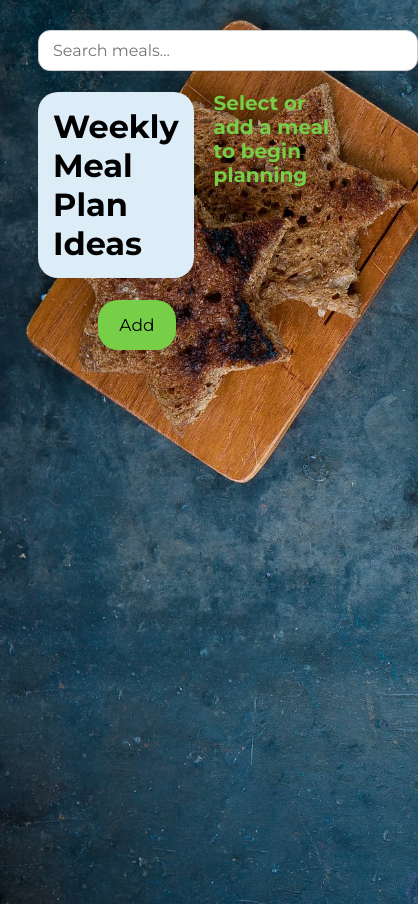
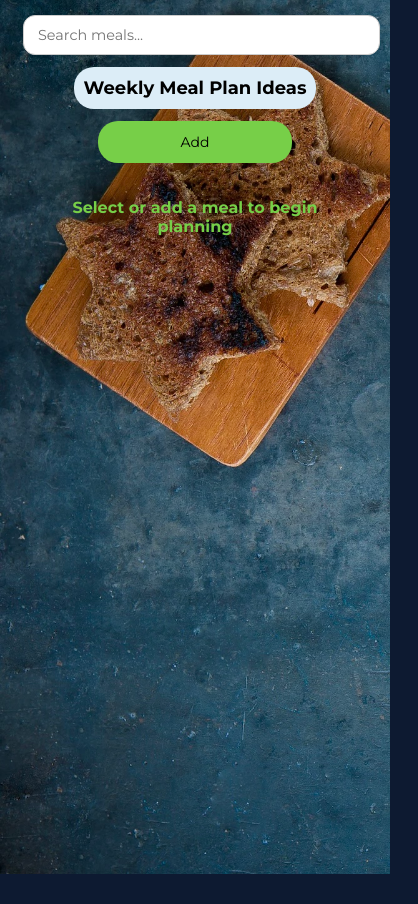
Before and after one commit to elenabztw/week-meal-plan-ideas, a React (Vite) app: page / in a window 390 px wide. Shown: the whole page, 418 px wide, since content can reach past the window. After the commit the page ends 874 px from the top, so only its background shows below. Built offline with nearby package versions, Linux system fonts and the light colour scheme.

Commit message:
Update App.css

```diff
--- a/src/App.css
+++ b/src/App.css
@@ -108,3 +108,168 @@ textarea {
 .field {
     font-size: 13px;
 }
+
+body {
+  background: url(assets/food.jpg);
+  background-size: cover;
+  background-repeat: no-repeat;
+  background-color: rgb(13, 26, 49);
+}
+
+.App {
+  display: flex;
+  flex-direction: column;
+  min-height: 100vh;
+  margin: 30px;
+}
+
+.container {
+  display: flex;
+  justify-content: space-between;
+}
+
+h1 {
+  font-family: "Montserrat", sans-serif;
+  background-color: #dcedf7;
+  border-radius: 20px;
+  padding: 15px;
+}
+
+.btn-add {
+  font-family: "Montserrat", sans-serif;
+  background-color: #77cf48;
+  width: 50%;
+  margin-left: 60px;
+  margin-bottom: 15px;
+  border-radius: 20px;
+  border: none;
+  font-size: 17px;
+  padding: 15px;
+}
+
+.btn-delete {
+  font-family: "Montserrat", sans-serif;
+  background: rgb(13, 26, 49);
+  border-radius: 20px;
+  border: 0;
+  font-size: 10px;
+  font-weight: bolder;
+  color: #fff;
+  padding: 10px;
+}
+
+.search-bar {
+  border-radius: 12px;
+  border: 1px solid #ccc;
+  padding: 10px 14px;
+  font-size: 1rem;
+  font-family: "Montserrat", sans-serif;
+  outline: none;
+  transition: border-color 0.2s;
+  width: 350px;
+}
+
+.whole-plan {
+  width: 60%;
+  margin: 20px;
+  margin-top: 220px;
+}
+
+.myInput {
+  width: 80%;
+  height: 20px;
+  padding: 10px;
+  border-radius: 20px;
+  font-family: "Montserrat", sans-serif;
+}
+
+textarea {
+  display: block;
+  border: 1px solid #ddd;
+  margin-top: 30px;
+  width: 80%;
+  height: 150px;
+  border-radius: 20px;
+  font-family: "Montserrat", sans-serif;
+  padding: 10px;
+}
+
+.selected {
+  background-color: #fad106;
+  padding: 2px 10px;
+  margin: 5px;
+  font-family: "Montserrat", sans-serif;
+}
+
+.default {
+  background-color: #dcedf7;
+  padding: 2px 10px;
+  margin: 5px;
+  font-family: "Montserrat", sans-serif;
+}
+
+.text {
+  color: #77cf48;
+  font-size: 20px;
+  margin: 20px;
+  font-weight: bolder;
+  font-family: "Montserrat", sans-serif;
+}
+
+.field {
+  font-size: 13px;
+}
+
+/* ---------- Mobile Responsive Styles ---------- */
+@media (max-width: 768px) {
+  .App {
+    margin: 15px;
+  }
+
+  .container {
+    flex-direction: column;
+    align-items: center;
+    text-align: center;
+  }
+
+  .search-bar,
+  .myInput,
+  textarea {
+    width: 95%;
+  }
+
+  .btn-add {
+    width: 80%;
+    margin-left: 0;
+    font-size: 15px;
+  }
+
+  .whole-plan {
+    width: 90%;
+    margin-top: 100px;
+  }
+
+  h1 {
+    font-size: 22px;
+    padding: 10px;
+  }
+
+  .text {
+    font-size: 16px;
+  }
+}
+
+@media (max-width: 480px) {
+  h1 {
+    font-size: 18px;
+  }
+
+  .btn-add {
+    font-size: 14px;
+    padding: 12px;
+  }
+
+  .search-bar {
+    font-size: 0.9rem;
+  }
+}
```
